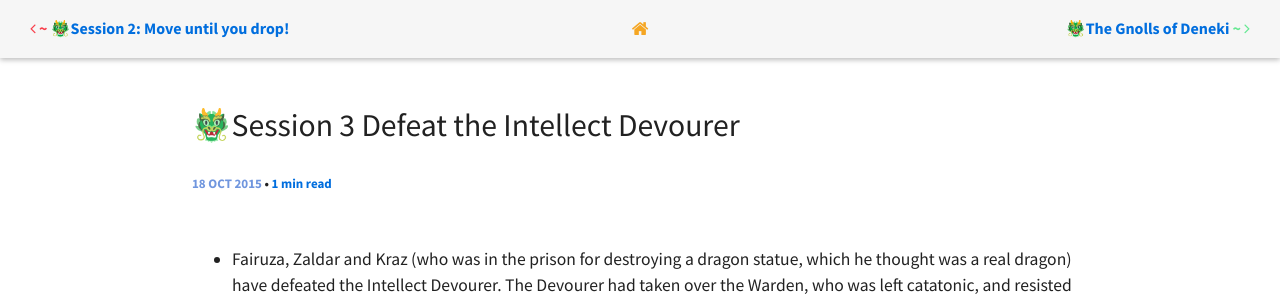
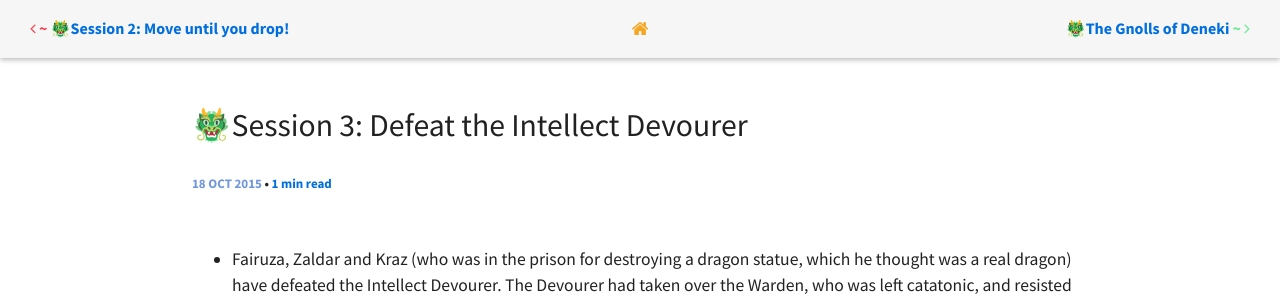
Before and after one commit to eirvandelden/eirvandelden.github.io, a Jekyll site: the page built from _posts/dnd/2015-10-18-session-3.markdown, in a window 1280 px wide. Shown: the top 303 px of the page. Built offline with Jekyll 4.4.1, drawn with Linux system fonts in a browser that asks for light colours; comment, search, counter and statistics services are not loaded.

```diff
--- a/_posts/dnd/2015-10-18-session-3.markdown
+++ b/_posts/dnd/2015-10-18-session-3.markdown
@@ -1,6 +1,6 @@
 ---
 layout: post
-title: "🐲Session 3 Defeat the Intellect Devourer"
+title: "🐲Session 3: Defeat the Intellect Devourer"
 categories: dungeons-and-dragons
 tags: [5e, Campaign-NeverWinter Nights, Adventure log]
 comments: true
```
